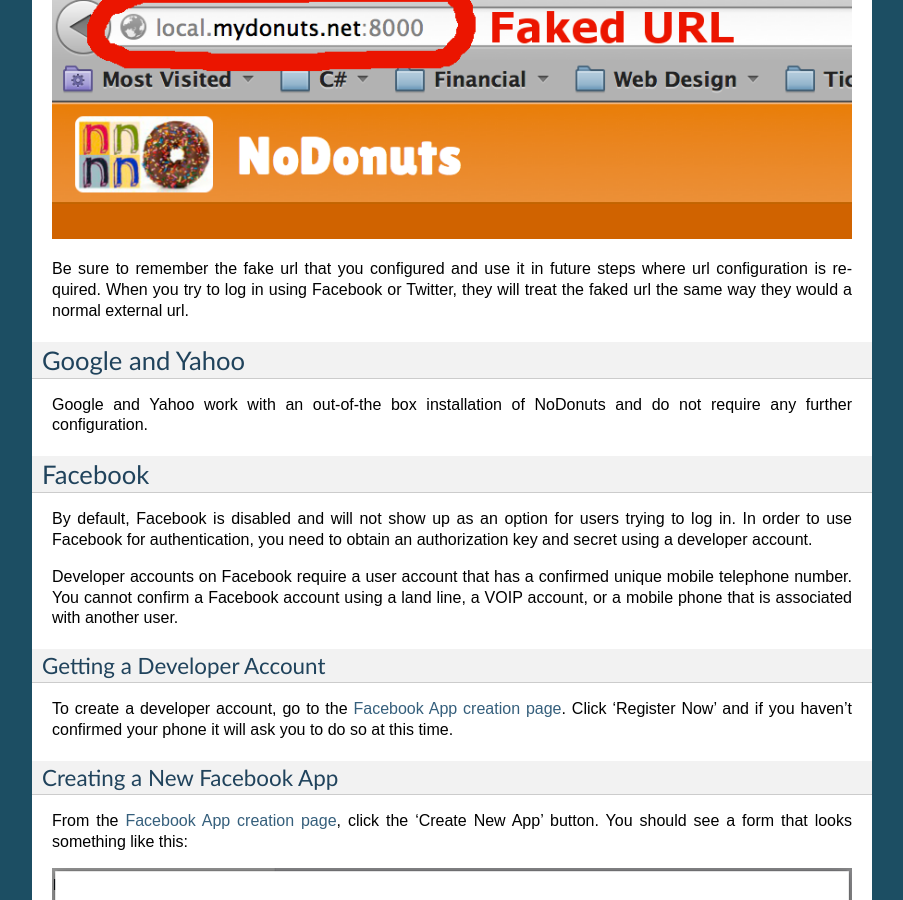
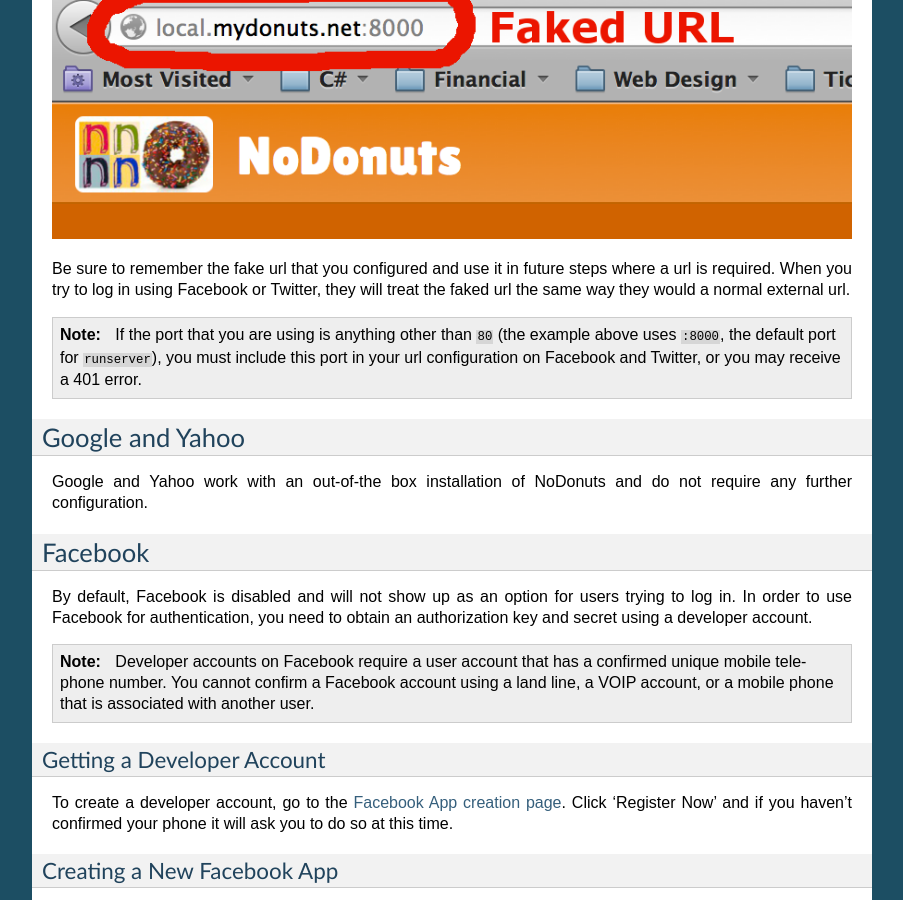
Before and after one commit to kamni/nodonuts, a Sphinx documentation site: the page built from docs/source/developer_guide/config/social_media.txt, in a window 1280 px wide and 900 px high, scrolled down 910 px. Shown: the whole window, without its empty margins (198-1101 px from the left). Built offline with Sphinx 7.4.7, drawn with Linux system fonts in a browser that asks for light colours; formulas are drawn with MathJax 3; some of the changed text lies outside the part shown.

Commit message:
[#51] completed docs for Twitter

```diff
--- a/docs/source/developer_guide/config/social_media.txt
+++ b/docs/source/developer_guide/config/social_media.txt
@@ -34,9 +34,15 @@
 .. image:: /_static/img/faked_url.png
 
 Be sure to remember the fake url that you configured and use it in future steps
-where url configuration is required. When you try to log in using Facebook or
-Twitter, they will treat the faked url the same way they would a normal
-external url.
+where a url is required. When you try to log in using Facebook or Twitter, they
+will treat the faked url the same way they would a normal external url.
+
+.. note::
+
+    If the port that you are using is anything other than ``80`` (the example
+    above uses ``:8000``, the default port for ``runserver``), you must include
+    this port in your url configuration on Facebook and Twitter, or you may
+    receive a 401 error.
 
 
 Google and Yahoo
@@ -55,10 +61,10 @@
 
 .. note::
 
-Developer accounts on Facebook require a user account that has a confirmed
-unique mobile telephone number. You cannot confirm a Facebook account using a
-land line, a VOIP account, or a mobile phone that is associated with another
-user.
+    Developer accounts on Facebook require a user account that has a confirmed
+    unique mobile telephone number. You cannot confirm a Facebook account using
+    a land line, a VOIP account, or a mobile phone that is associated with
+    another user.
 
 .. _Facebook App creation page: http://developers.facebook.com/setup/
 
@@ -165,3 +171,8 @@
     You may receive 401 errors if the clock is set incorrectly on your server
     or local machine. Make sure your clock is correct, and consider
     synchronizing it with an external NTP server.
+
+    If your clock is correct and you're still receiving 401 errors, verify that
+    you included the port number in your URL configuration (if you're running
+    on a non-standard port like ``8000``) and that you included the 's' in
+    'https' if you're using SSL.
```
Also changed, not shown: docs/source/_static/img/twitter_create_app.png (added), docs/source/_static/img/twitter_settings.png (added), 9 other files.
